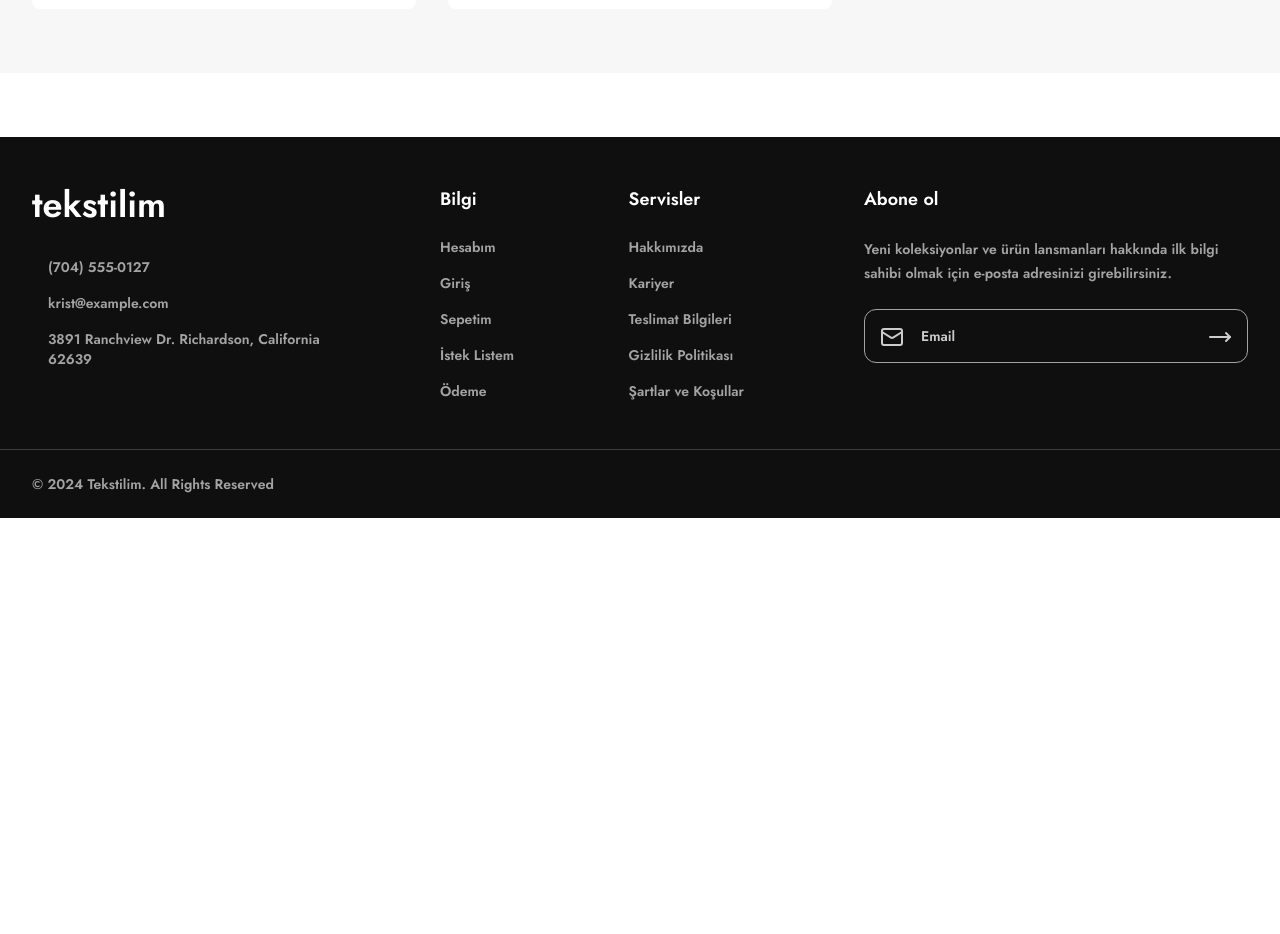
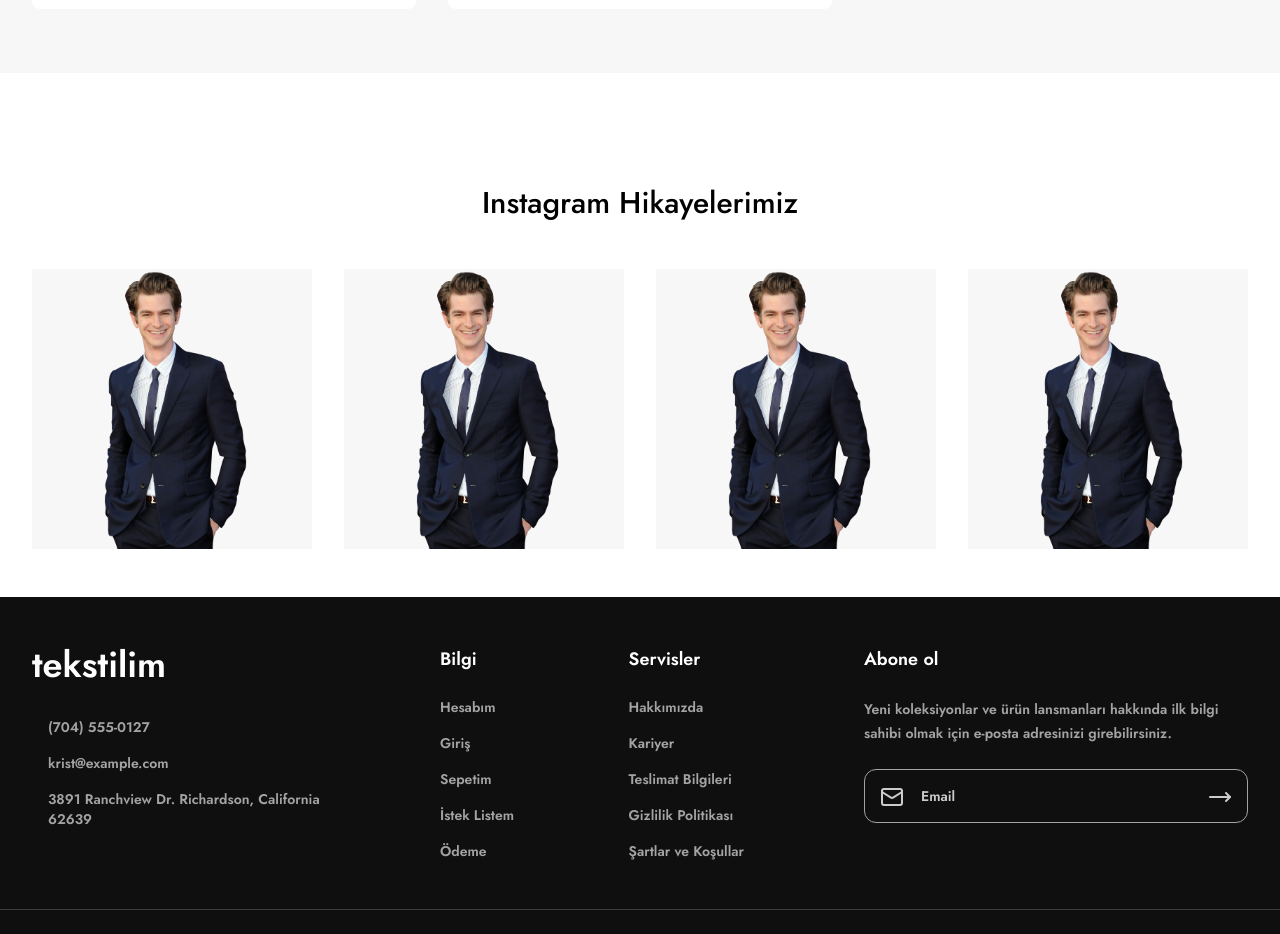
Before and after one commit to yusuf-ad/tekstilim, a Next.js app in the folder frontend/: page / in a window 1280 px wide. Shown: the part 3240-4174 px from the top of the page. Before the commit the page ends 3758 px from the top, so only its background shows below. Built offline with nearby package versions, Linux system fonts and the light colour scheme.

Commit message:
InstagramStories sectionı eklendi ve key hatası düzeltildi

```diff
--- a/frontend/app/layout.tsx
+++ b/frontend/app/layout.tsx
@@ -6,8 +6,9 @@ import Footer from "@/components/layout/footer/Footer";
 const jost = Jost({ subsets: ["latin"] });
 
 export const metadata: Metadata = {
-  title: "Create Next App",
-  description: "Generated by create next app",
+  title: "Ana Sayfa - Tekstilim ",
+  description:
+    "Tekstilim, en kaliteli kumaşlarla en uygun fiyatlarla sizi buluşturuyor.",
 };
 
 export default function RootLayout({
--- a/frontend/app/page.tsx
+++ b/frontend/app/page.tsx
@@ -3,6 +3,7 @@ import CustomerTestimonials from "@/components/layout/home/CustomerTestimonials"
 import DealsOfMonth from "@/components/layout/home/DealsOfMonth";
 import Hero from "@/components/layout/home/Hero";
 import HomeCategories from "@/components/layout/home/HomeCategories";
+import InstagramStories from "@/components/layout/home/InstagramStories";
 
 function Home() {
   return (
@@ -16,6 +17,8 @@ function Home() {
       <DealsOfMonth />
 
       <CustomerTestimonials />
+
+      <InstagramStories />
     </>
   );
 }
--- a/frontend/components/layout/BestSellers.tsx
+++ b/frontend/components/layout/BestSellers.tsx
@@ -69,8 +69,11 @@ function BestSellers() {
 
       <div className="grid grid-cols-2 gap-8 lg:grid-cols-4">
         {bestProducts.map((product: Product, index: number) => (
-          <div className={`${index >= 4 ? "hidden lg:block" : ""}`}>
-            <ProductCard key={product.id} product={product} />
+          <div
+            key={product.id}
+            className={`${index >= 4 ? "hidden lg:block" : ""}`}
+          >
+            <ProductCard product={product} />
           </div>
         ))}
       </div>
--- a/frontend/components/layout/home/HomeCategories.tsx
+++ b/frontend/components/layout/home/HomeCategories.tsx
@@ -52,12 +52,11 @@ function HomeCategories() {
 
       <div className="grid grid-cols-2 gap-8 lg:grid-cols-4">
         {categoriesList.map((category, index) => (
-          <div className={`${index >= 2 ? "hidden lg:block" : ""} `}>
-            <CategoryCard
-              key={category.title}
-              title={category.title}
-              image={category.image}
-            />
+          <div
+            key={category.title}
+            className={`${index >= 2 ? "hidden lg:block" : ""} `}
+          >
+            <CategoryCard title={category.title} image={category.image} />
           </div>
         ))}
       </div>
--- /dev/null
+++ b/frontend/components/layout/home/InstagramStories.tsx
@@ -0,0 +1,34 @@
+import clsx from "clsx";
+
+const instagramStories = [
+  "/assets/man.png",
+  "/assets/man.png",
+  "/assets/man.png",
+  "/assets/man.png",
+];
+
+function InstagramStories() {
+  return (
+    <div className="custom-container px-8 py-12">
+      <h2 className="mb-12 text-center text-lg font-medium sm:text-3xl">
+        Instagram Hikayelerimiz
+      </h2>
+
+      <div className="grid grid-cols-2 gap-8 lg:grid-cols-4">
+        {instagramStories.map((story, index) => (
+          <div
+            key={index}
+            className={clsx(
+              `col-span-1 aspect-square bg-gray-5 bg-[url("/assets/man.png")] bg-cover bg-center`,
+              {
+                "hidden lg:block": index >= 2,
+              }
+            )}
+          ></div>
+        ))}
+      </div>
+    </div>
+  );
+}
+
+export default InstagramStories;
```
